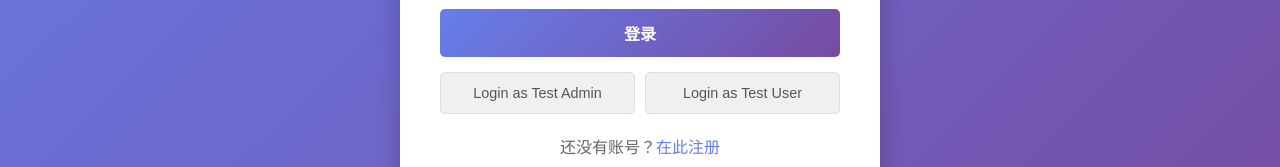
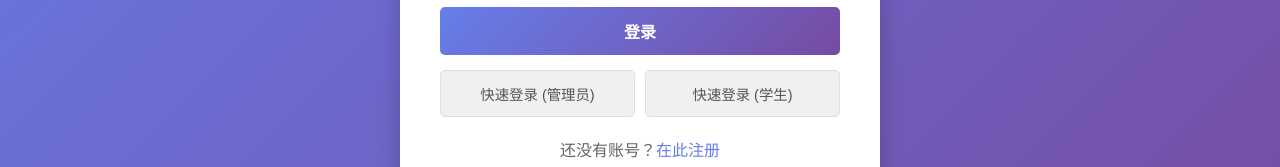
Before and after one commit to ZGChung/tal_hackathon, a React (Create React App) app in the folder frontend/: page /login in a window 1280 px wide. Shown: the part 481-648 px from the top of the page. Built offline with nearby package versions, Linux system fonts and the light colour scheme; no server answers.

Commit message:
Change quick login button text to Chinese
- Update button labels to '快速登录 (管理员)' and '快速登录 (学生)'
- Update loading state to '登录中...' to match existing UI
- Update tests to match Chinese button text

```diff
--- a/frontend/src/components/Auth/Login.js
+++ b/frontend/src/components/Auth/Login.js
@@ -176,7 +176,7 @@ const Login = () => {
             disabled={loading}
             className="quick-login-button"
           >
-            {loading ? 'Logging in...' : 'Login as Test Admin'}
+            {loading ? '登录中...' : '快速登录 (管理员)'}
           </button>
           <button
             type="button"
@@ -184,7 +184,7 @@ const Login = () => {
             disabled={loading}
             className="quick-login-button"
           >
-            {loading ? 'Logging in...' : 'Login as Test User'}
+            {loading ? '登录中...' : '快速登录 (学生)'}
           </button>
         </div>
 
```
Also changed, not shown: 1 other file (tests, documents, lock files or other folders).
